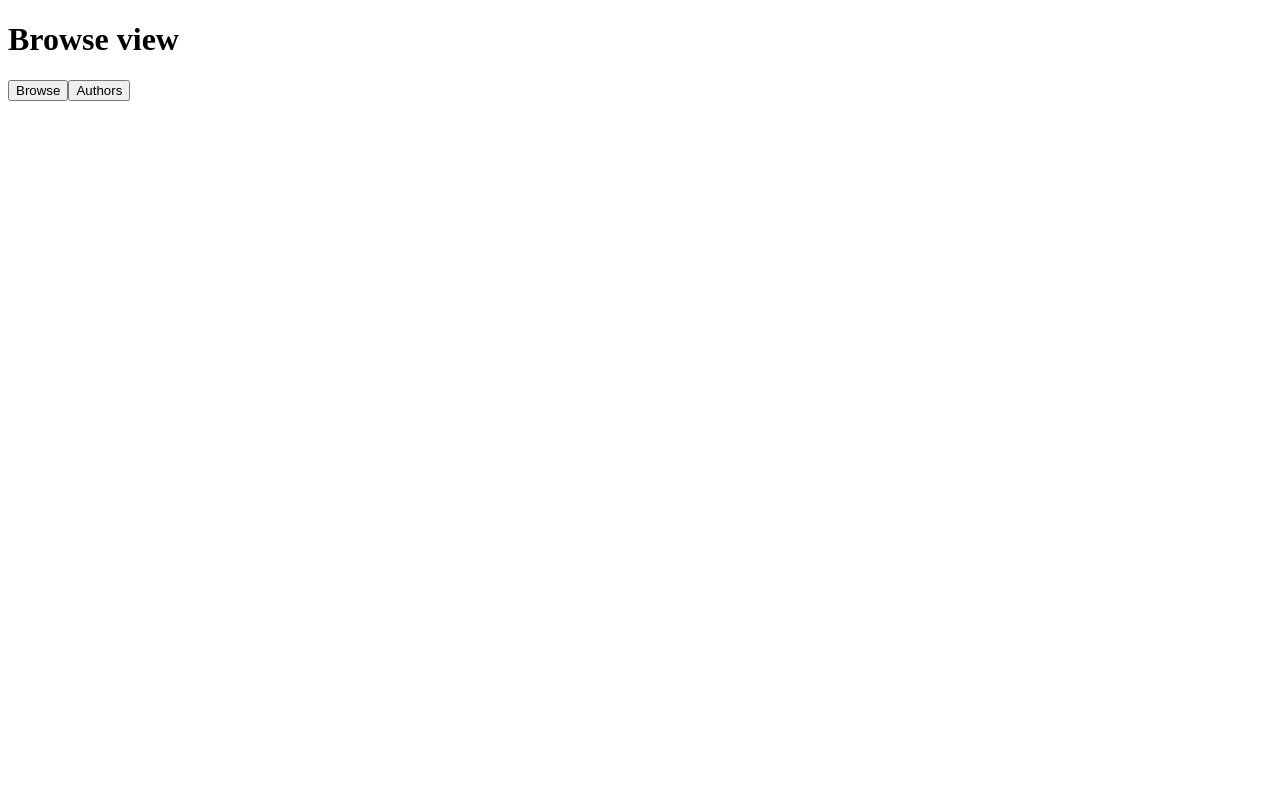
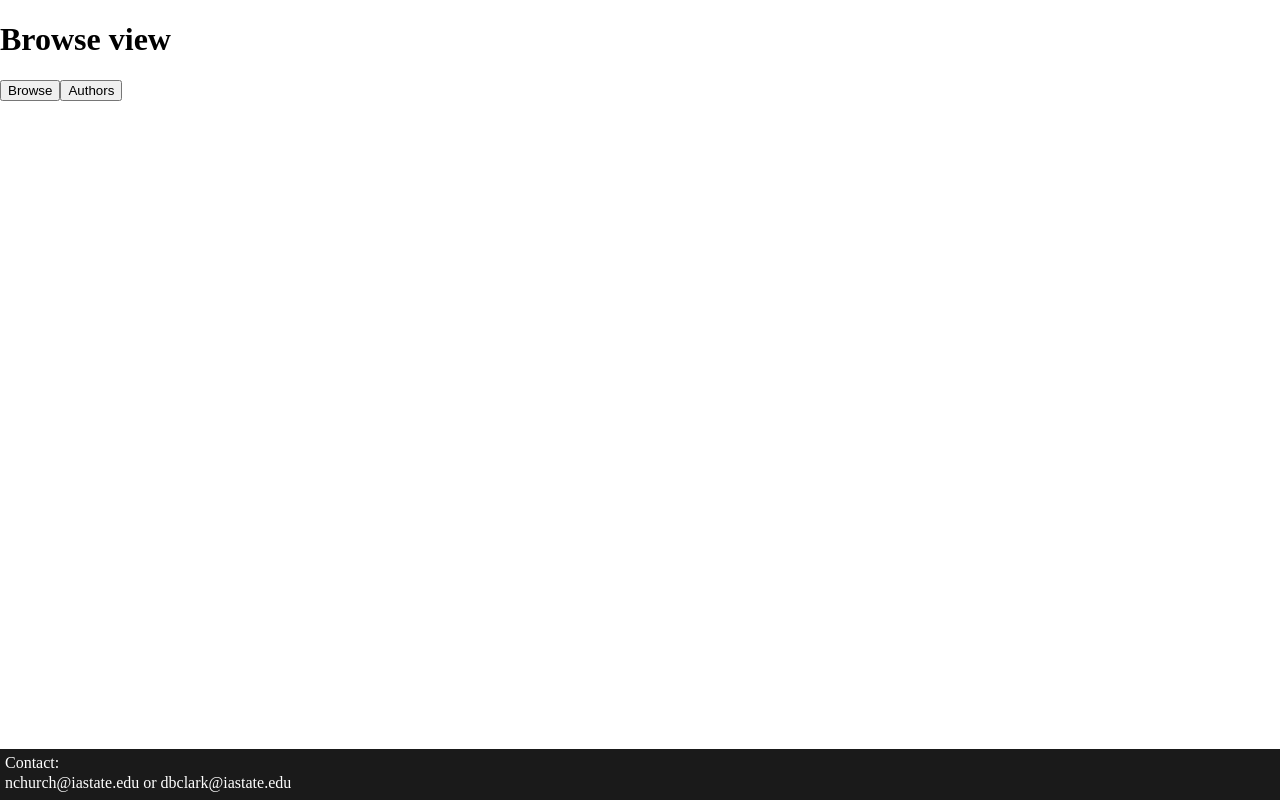
Before and after one commit to nchurch250/FinalProject, a React (Create React App) app in the folder frontend/: page / in a window 1280 px wide. Built offline with nearby package versions, Linux system fonts and the light colour scheme.

Commit message:
added footer

```diff
--- a/frontend/src/App.js
+++ b/frontend/src/App.js
@@ -129,6 +129,12 @@ function App() {
     {viewer === 0 && <View1 />}
     {viewer === 1 && <View2 />}
     {viewer === 2 && <View3 />}
+
+    <div class="footer-padding"></div>
+    <footer>
+        <p>Contact:</p>
+        <p><a href="mailto:nchurch@iastate.edu">nchurch@iastate.edu</a> or <a href="mailto:dbclark@iastate.edu">dbclark@iastate.edu</a></p>
+    </footer>
   </div>);
 }
 
--- a/frontend/src/index.css
+++ b/frontend/src/index.css
@@ -1,3 +1,7 @@
+body {
+    margin: 0;
+}
+
 .author {
     display: flex;
 }
@@ -43,3 +47,29 @@
     max-width: 100%;
     object-fit: cover;
 }
+
+.footer-padding {
+    padding-bottom: 60px;
+}
+
+footer {
+    color: white;
+    background-color: rgb(26, 26, 26);
+    border-color: rgb(26, 26, 26);
+    border-style: solid;
+    position: fixed;
+    bottom: 0;
+    width: 100%;
+    height: 45px;
+}
+
+footer p {
+    margin: 2px;
+}
+
+footer a{
+    color: white;
+    text-decoration: none;
+}
+
+footer a:hover {color: gold}
```
